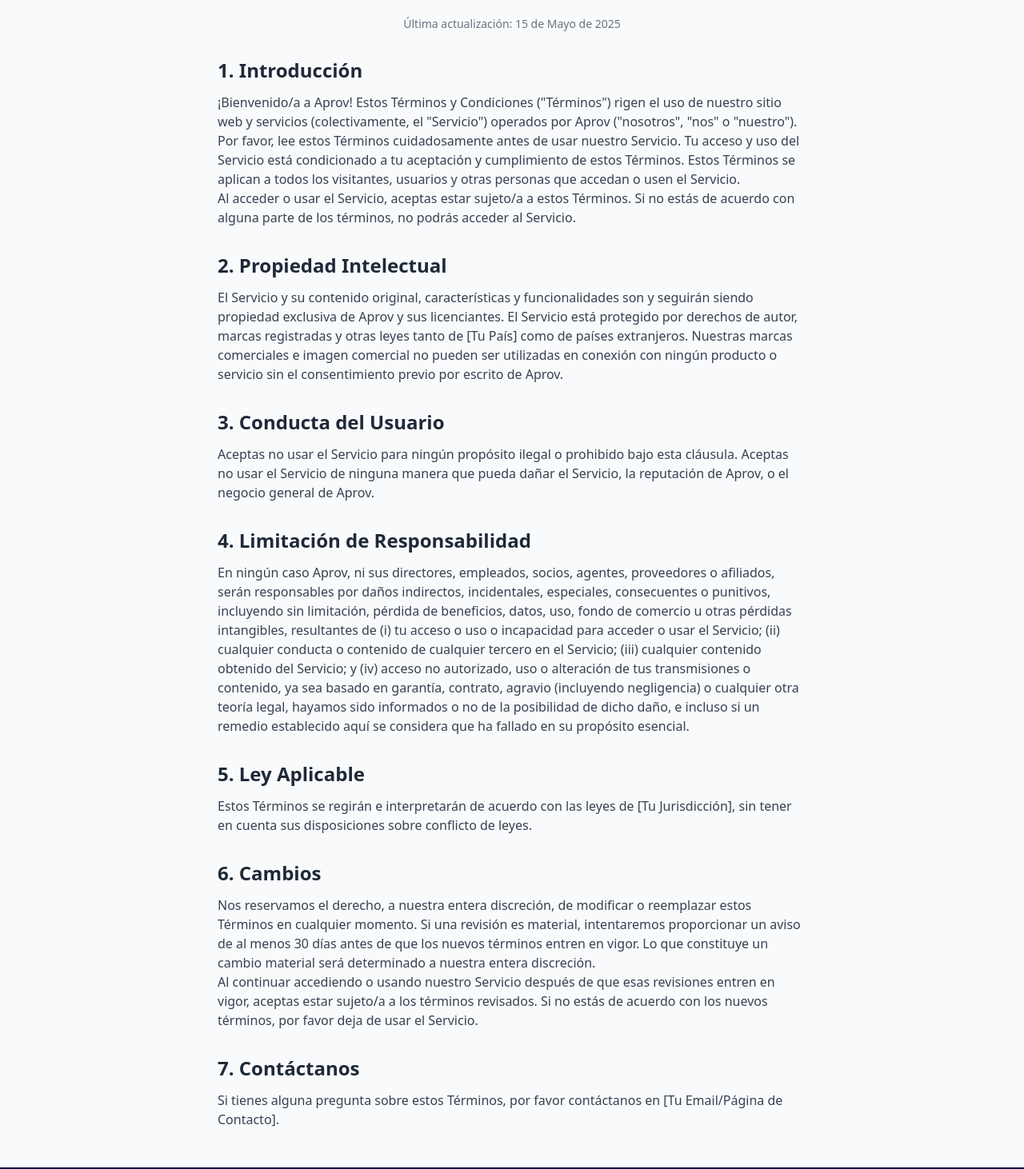
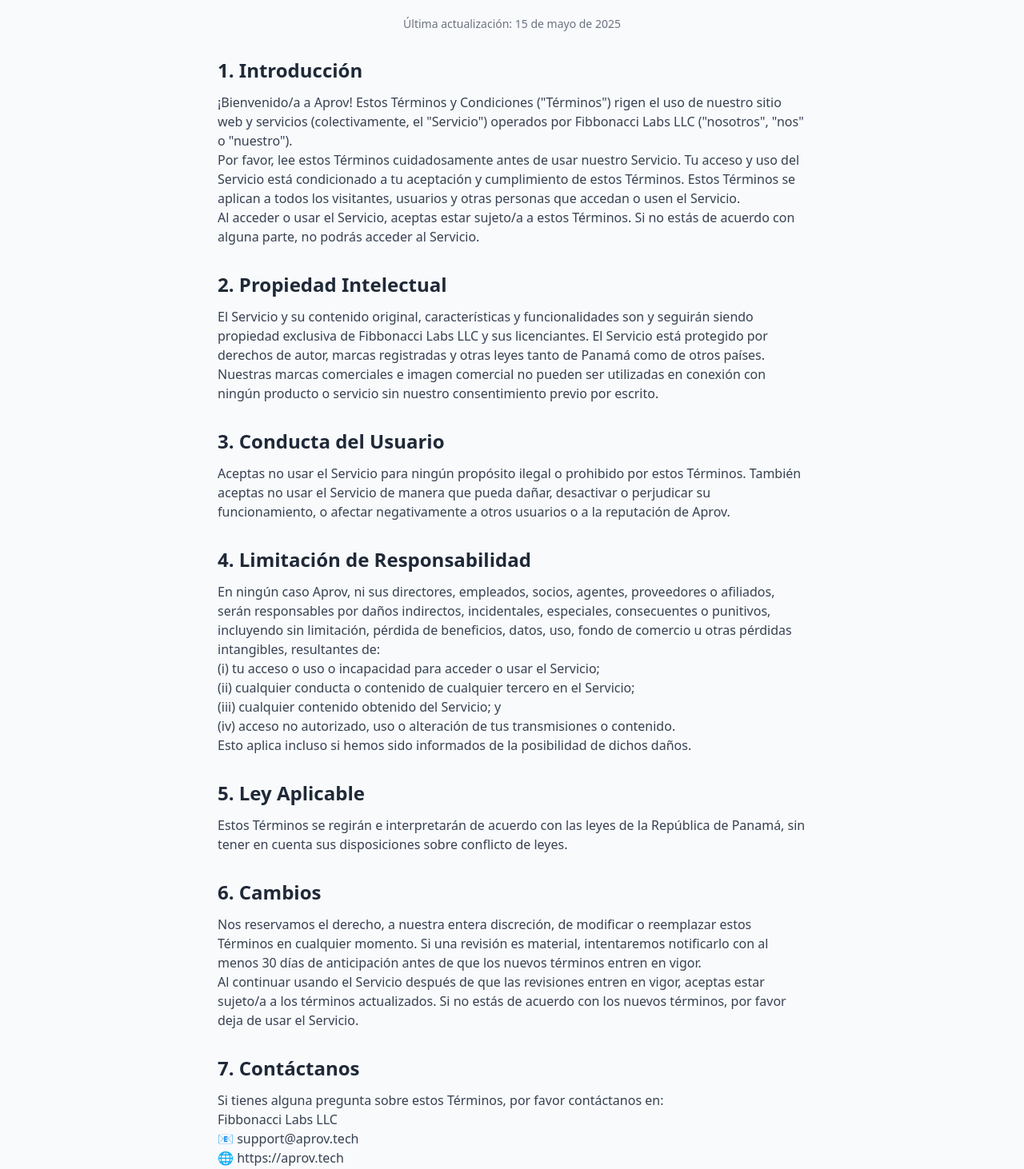
Before and after one commit to ialmanzaj/approv-landing, a Next.js app: page /terms in a window 1280 px wide. Shown: the part 188-1650 px from the top of the page at 80% size. Built offline with nearby package versions, Linux system fonts and the light colour scheme; a web font is replaced by a local one.

Commit message:
feat: update terms

```diff
--- a/pages/terms.tsx
+++ b/pages/terms.tsx
@@ -7,66 +7,71 @@
       <div className="max-w-screen-md mx-auto px-4 py-8 md:py-12">
         <article className="prose prose-indigo lg:prose-lg mx-auto text-gray-700">
           <h1 className="text-3xl md:text-4xl font-bold text-gray-900 mb-6 text-center">Términos y Condiciones</h1>
-          <p className="text-sm text-gray-500 mb-8 text-center">Última actualización: 15 de Mayo de 2025</p>
+          <p className="text-sm text-gray-500 mb-8 text-center">Última actualización: 15 de mayo de 2025</p>
 
           <h2 className="text-2xl font-semibold text-gray-800 mt-8 mb-3">1. Introducción</h2>
           <p>
             ¡Bienvenido/a a Aprov! Estos Términos y Condiciones ("Términos") rigen el uso de nuestro sitio web y servicios
-            (colectivamente, el "Servicio") operados por Aprov ("nosotros", "nos" o "nuestro").
+            (colectivamente, el "Servicio") operados por Fibbonacci Labs LLC ("nosotros", "nos" o "nuestro").
           </p>
           <p>
             Por favor, lee estos Términos cuidadosamente antes de usar nuestro Servicio. Tu acceso y uso del Servicio está
             condicionado a tu aceptación y cumplimiento de estos Términos. Estos Términos se aplican a todos los visitantes,
             usuarios y otras personas que accedan o usen el Servicio.
           </p>
-          <p>Al acceder o usar el Servicio, aceptas estar sujeto/a a estos Términos. Si no estás de acuerdo con alguna parte de los términos, no podrás acceder al Servicio.</p>
+          <p>Al acceder o usar el Servicio, aceptas estar sujeto/a a estos Términos. Si no estás de acuerdo con alguna parte, no podrás acceder al Servicio.</p>
 
           <h2 className="text-2xl font-semibold text-gray-800 mt-8 mb-3">2. Propiedad Intelectual</h2>
           <p>
             El Servicio y su contenido original, características y funcionalidades son y seguirán siendo propiedad exclusiva
-            de Aprov y sus licenciantes. El Servicio está protegido por derechos de autor, marcas registradas
-            y otras leyes tanto de [Tu País] como de países extranjeros. Nuestras marcas comerciales e imagen comercial no pueden ser
-            utilizadas en conexión con ningún producto o servicio sin el consentimiento previo por escrito de Aprov.
+            de Fibbonacci Labs LLC y sus licenciantes. El Servicio está protegido por derechos de autor, marcas registradas
+            y otras leyes tanto de Panamá como de otros países. Nuestras marcas comerciales e imagen comercial no pueden ser
+            utilizadas en conexión con ningún producto o servicio sin nuestro consentimiento previo por escrito.
           </p>
 
           <h2 className="text-2xl font-semibold text-gray-800 mt-8 mb-3">3. Conducta del Usuario</h2>
           <p>
-            Aceptas no usar el Servicio para ningún propósito ilegal o prohibido bajo esta cláusula.
-            Aceptas no usar el Servicio de ninguna manera que pueda dañar el Servicio, la reputación de Aprov,
-            o el negocio general de Aprov.
+            Aceptas no usar el Servicio para ningún propósito ilegal o prohibido por estos Términos.
+            También aceptas no usar el Servicio de manera que pueda dañar, desactivar o perjudicar su funcionamiento,
+            o afectar negativamente a otros usuarios o a la reputación de Aprov.
           </p>
 
           <h2 className="text-2xl font-semibold text-gray-800 mt-8 mb-3">4. Limitación de Responsabilidad</h2>
           <p>
             En ningún caso Aprov, ni sus directores, empleados, socios, agentes, proveedores o
             afiliados, serán responsables por daños indirectos, incidentales, especiales, consecuentes o punitivos, incluyendo
-            sin limitación, pérdida de beneficios, datos, uso, fondo de comercio u otras pérdidas intangibles, resultantes de
-            (i) tu acceso o uso o incapacidad para acceder o usar el Servicio; (ii) cualquier conducta o contenido de
-            cualquier tercero en el Servicio; (iii) cualquier contenido obtenido del Servicio; y (iv) acceso no autorizado,
-            uso o alteración de tus transmisiones o contenido, ya sea basado en garantía, contrato, agravio (incluyendo
-            negligencia) o cualquier otra teoría legal, hayamos sido informados o no de la posibilidad de dicho daño,
-            e incluso si un remedio establecido aquí se considera que ha fallado en su propósito esencial.
+            sin limitación, pérdida de beneficios, datos, uso, fondo de comercio u otras pérdidas intangibles, resultantes de:
           </p>
+          <p>(i) tu acceso o uso o incapacidad para acceder o usar el Servicio;</p>
+          <p>(ii) cualquier conducta o contenido de cualquier tercero en el Servicio;</p>
+          <p>(iii) cualquier contenido obtenido del Servicio; y</p>
+          <p>(iv) acceso no autorizado, uso o alteración de tus transmisiones o contenido.</p>
+          <p>Esto aplica incluso si hemos sido informados de la posibilidad de dichos daños.</p>
 
           <h2 className="text-2xl font-semibold text-gray-800 mt-8 mb-3">5. Ley Aplicable</h2>
           <p>
-            Estos Términos se regirán e interpretarán de acuerdo con las leyes de [Tu Jurisdicción],
+            Estos Términos se regirán e interpretarán de acuerdo con las leyes de la República de Panamá,
             sin tener en cuenta sus disposiciones sobre conflicto de leyes.
           </p>
 
           <h2 className="text-2xl font-semibold text-gray-800 mt-8 mb-3">6. Cambios</h2>
           <p>
             Nos reservamos el derecho, a nuestra entera discreción, de modificar o reemplazar estos Términos en cualquier momento.
-            Si una revisión es material, intentaremos proporcionar un aviso de al menos 30 días antes de que los nuevos términos
-            entren en vigor. Lo que constituye un cambio material será determinado a nuestra entera discreción.
+            Si una revisión es material, intentaremos notificarlo con al menos 30 días de anticipación antes de que los nuevos términos
+            entren en vigor.
           </p>
           <p>
-            Al continuar accediendo o usando nuestro Servicio después de que esas revisiones entren en vigor, aceptas estar
-            sujeto/a a los términos revisados. Si no estás de acuerdo con los nuevos términos, por favor deja de usar el Servicio.
+            Al continuar usando el Servicio después de que las revisiones entren en vigor, aceptas estar sujeto/a a los términos
+            actualizados. Si no estás de acuerdo con los nuevos términos, por favor deja de usar el Servicio.
           </p>
 
           <h2 className="text-2xl font-semibold text-gray-800 mt-8 mb-3">7. Contáctanos</h2>
-          <p>Si tienes alguna pregunta sobre estos Términos, por favor contáctanos en [Tu Email/Página de Contacto].</p>
+          <p>Si tienes alguna pregunta sobre estos Términos, por favor contáctanos en:</p>
+          <p>
+            Fibbonacci Labs LLC<br />
+            📧 support@aprov.tech<br />
+            🌐 https://aprov.tech
+          </p>
         </article>
       </div>
     </Layout>
```
